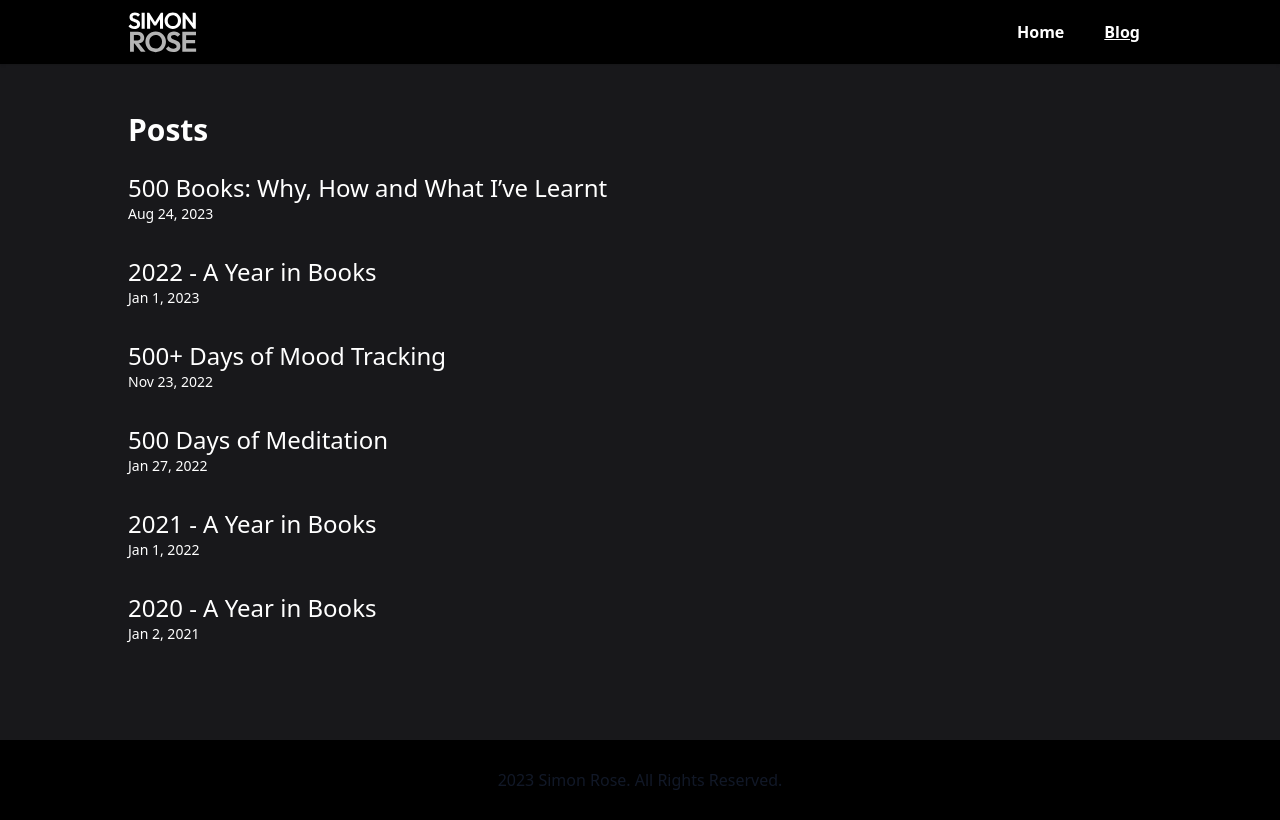
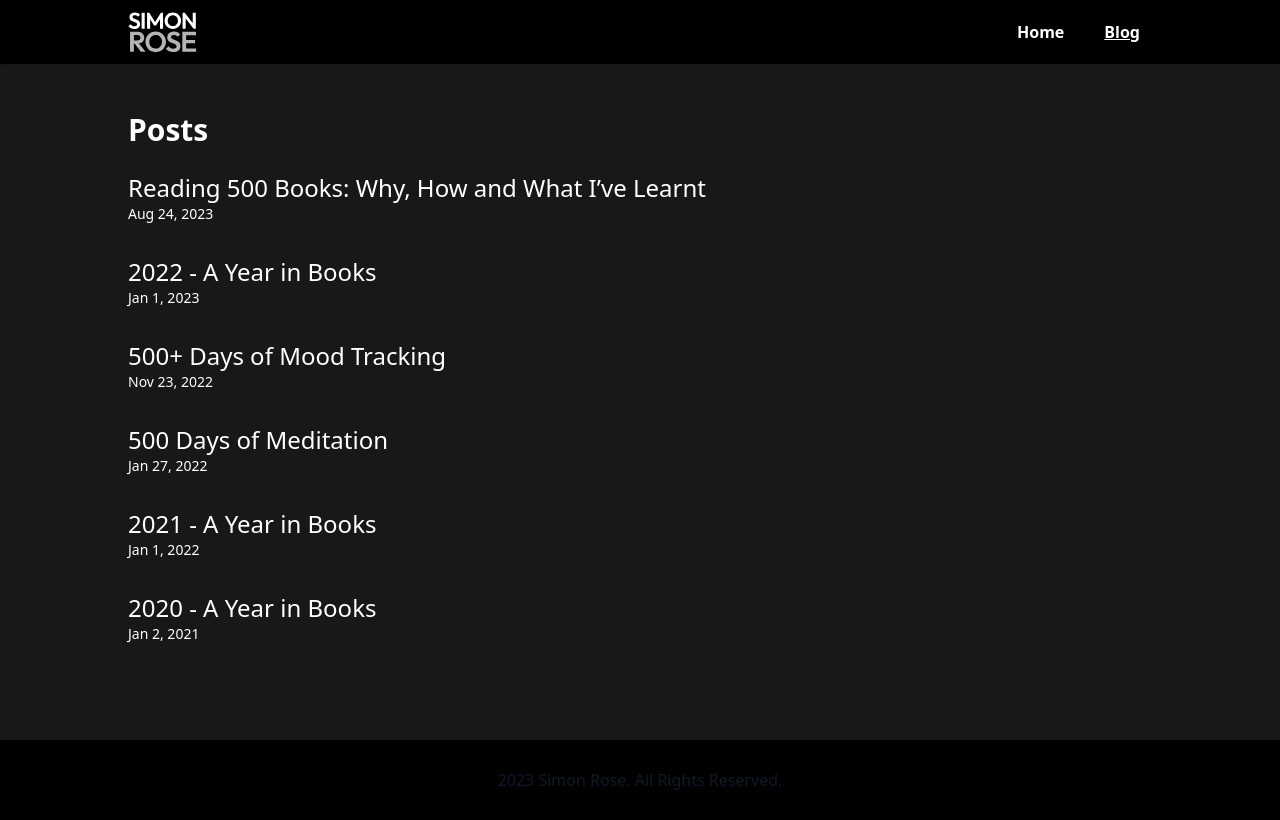
Before and after one commit to simonrose121/simon-rose.co.uk, a Next.js app: page /blog in a window 1280 px wide. Built offline with nearby package versions, Linux system fonts and the light colour scheme.

Commit message:
fix: blog post title

```diff
--- a/content/blog.ts
+++ b/content/blog.ts
@@ -9,7 +9,7 @@ export type BlogPostMeta = {
 export const posts: Array<BlogPostMeta> = [
 	{
 		id: '500-books',
-		title: '500 Books: Why, How and What I’ve Learnt',
+		title: 'Reading 500 Books: Why, How and What I’ve Learnt',
 		date: new Date('2023-08-24'),
 		path: '500-books',
 	},
```
